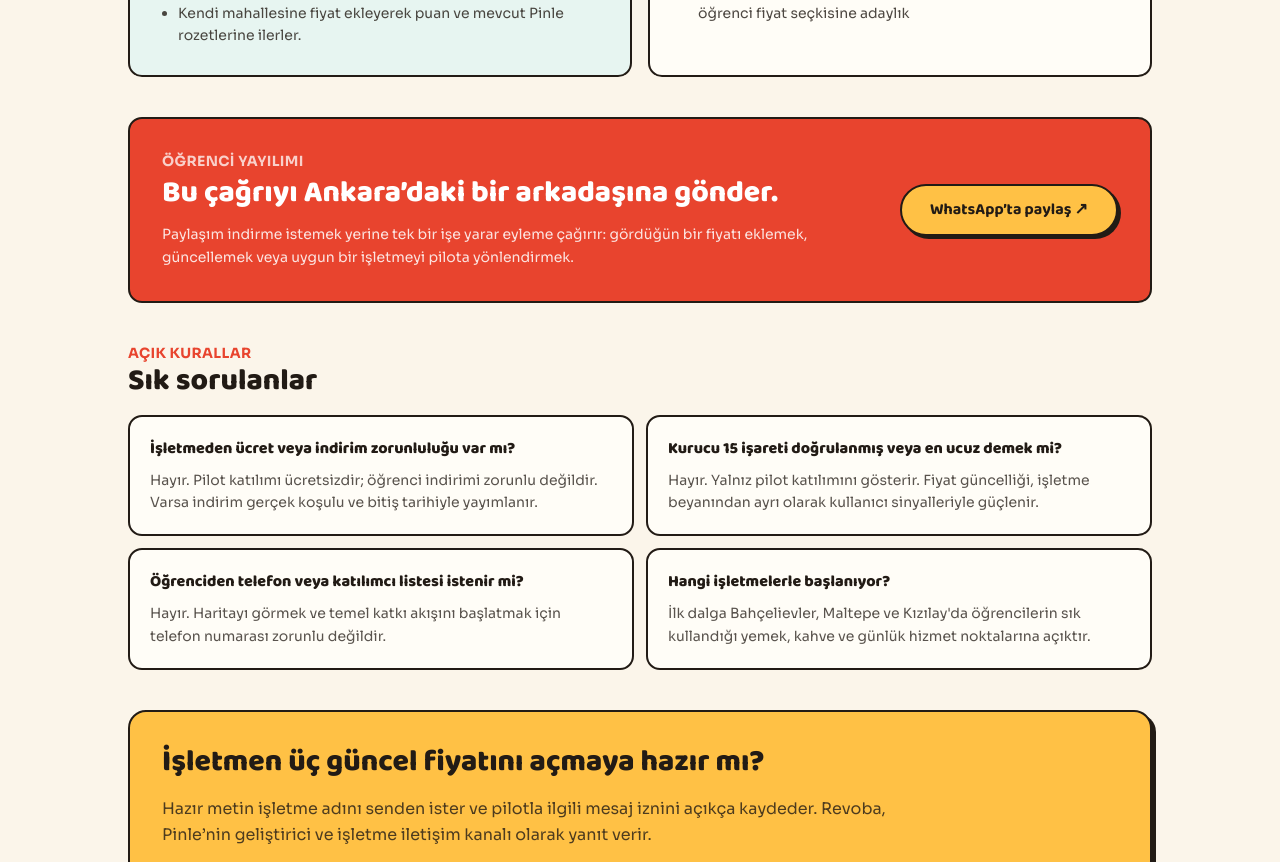
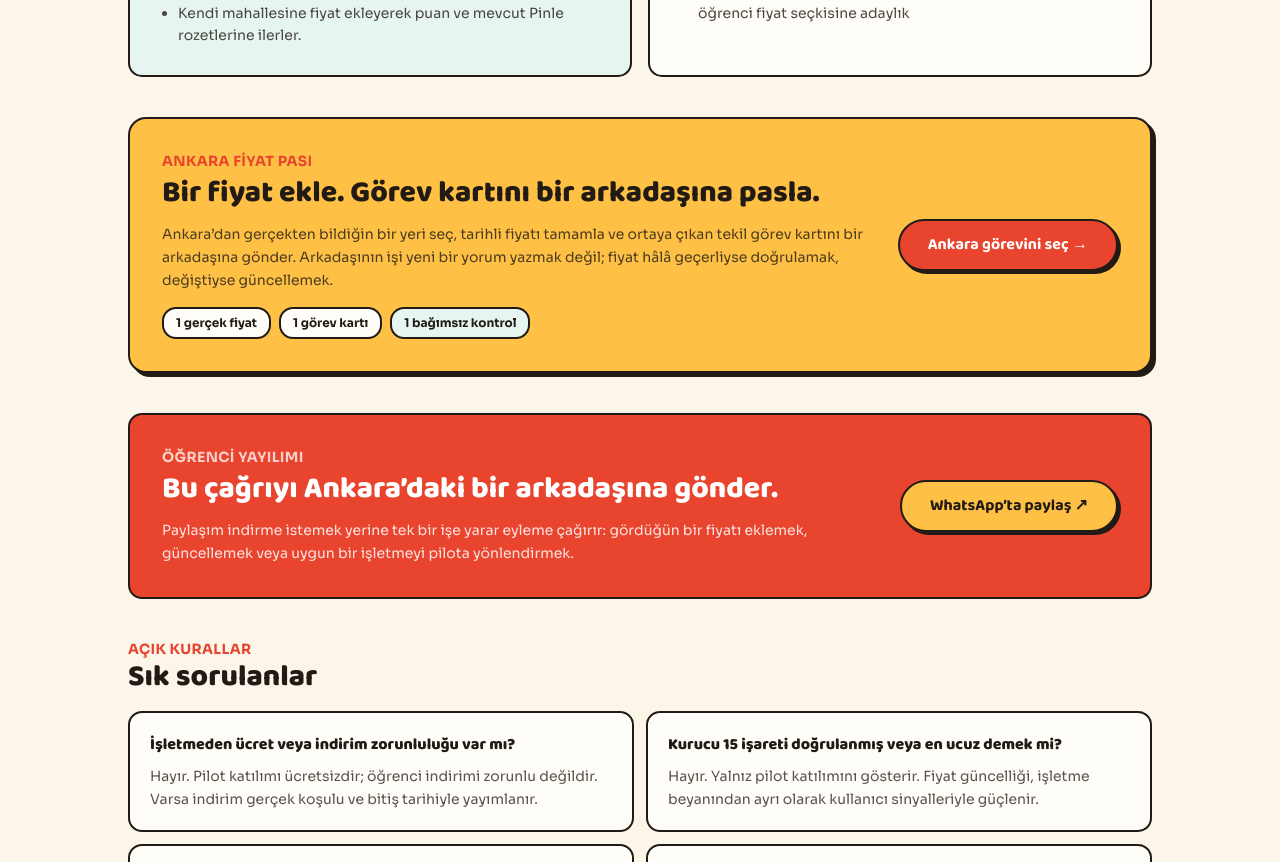
Before and after one commit to kerembasbug/pinle, a Next.js app: page /ankara/ogrenci-fiyatlari in a window 1280 px wide. Shown: the part 1486-2348 px from the top of the page. Built offline with nearby package versions, Linux system fonts and the light colour scheme; no server answers.

Commit message:
Ankara fiyat pası akışını ekle

```diff
--- a/src/app/ankara/ogrenci-fiyatlari/page.tsx
+++ b/src/app/ankara/ogrenci-fiyatlari/page.tsx
@@ -12,8 +12,10 @@ const businessOptInText =
   "Merhaba, ben [İŞLETME ADI] adına yazıyorum. Pinle Ankara Öğrenci Fiyat Dostu İşletme Pilotu'nun katılım şartlarını öğrenmek istiyorum. Bu sohbet kapsamında pilotla ilgili WhatsApp mesajları almayı kabul ediyorum.";
 const businessWhatsappUrl = `https://wa.me/905059116353?text=${encodeURIComponent(businessOptInText)}`;
 const studentShareText =
-  "Ankara'da öğrencilerin gitmeden önce güncel fiyatı görebileceği açık bir fiyat haritası pilotu başlıyor. Bahçelievler, Maltepe ve Kızılay'dan bir fiyat ekleyebilir veya işletmeni önerebilirsin:";
-const studentWhatsappUrl = `https://wa.me/?text=${encodeURIComponent(`${studentShareText} ${canonicalUrl}?utm_source=whatsapp&utm_medium=share&utm_campaign=ankara_student_price_pilot_2026_07`)}`;
+  "Ankara'da bir gerçek fiyat ekle, görev kartını bir arkadaşına gönder; o da güncelliğini sınasın. Bahçelievler, Maltepe ve Kızılay öğrenci fiyat pilotu:";
+const studentWhatsappUrl = `https://wa.me/?text=${encodeURIComponent(`${studentShareText} ${canonicalUrl}?utm_source=whatsapp&utm_medium=share&utm_campaign=ankara_student_price_pilot_2026_07&utm_content=student_challenge`)}`;
+const studentChallengeUrl =
+  "/gorevler?utm_source=pinle&utm_medium=owned&utm_campaign=ankara_student_price_pilot_2026_07&utm_content=student_challenge#ankara";
 
 export const metadata: Metadata = {
   title,
@@ -118,7 +120,7 @@ export default function AnkaraStudentPricePilotPage() {
         description,
         url: canonicalUrl,
         datePublished: "2026-07-26",
-        dateModified: "2026-07-26",
+        dateModified: "2026-07-27",
         publisher: { "@type": "Organization", name: "Revoba", url: "https://revoba.net" },
       },
       {
@@ -257,6 +259,37 @@ export default function AnkaraStudentPricePilotPage() {
           </article>
         </section>
 
+        <section
+          id="ankara-fiyat-pasi"
+          className="sticker sticker-mustard grid items-center gap-6 p-6 sm:p-8 md:grid-cols-[1fr_auto]"
+          aria-labelledby="ankara-fiyat-pasi-baslik"
+        >
+          <div>
+            <p className="text-sm font-extrabold uppercase tracking-wide text-tomato">
+              Ankara Fiyat Pası
+            </p>
+            <h2 id="ankara-fiyat-pasi-baslik" className="mt-1 text-3xl font-extrabold">
+              Bir fiyat ekle. Görev kartını bir arkadaşına pasla.
+            </h2>
+            <p className="mt-3 max-w-3xl text-sm leading-relaxed opacity-80">
+              Ankara’dan gerçekten bildiğin bir yeri seç, tarihli fiyatı tamamla ve ortaya
+              çıkan tekil görev kartını bir arkadaşına gönder. Arkadaşının işi yeni bir
+              yorum yazmak değil; fiyat hâlâ geçerliyse doğrulamak, değiştiyse güncellemek.
+            </p>
+            <div className="mt-4 flex flex-wrap gap-2 text-xs font-bold">
+              <span className="sticker-flat bg-cream px-3 py-1.5">1 gerçek fiyat</span>
+              <span className="sticker-flat bg-cream px-3 py-1.5">1 görev kartı</span>
+              <span className="sticker-flat sticker-mint px-3 py-1.5">1 bağımsız kontrol</span>
+            </div>
+          </div>
+          <Link
+            href={studentChallengeUrl}
+            className="btn btn-tomato px-7 py-3 text-center"
+          >
+            Ankara görevini seç →
+          </Link>
+        </section>
+
         <section className="sticker-flat sticker-tomato p-6 text-white sm:p-8">
           <div className="grid items-center gap-6 md:grid-cols-[1fr_auto]">
             <div>
--- a/src/app/gorevler/page.tsx
+++ b/src/app/gorevler/page.tsx
@@ -23,31 +23,49 @@ export const revalidate = 0;
 const CAMPUS_SOURCES = new Set(["campus", "gsu_gastronomi", "ozu_cuisine", "yeditepe_gastroyunica"]);
 
 type TaskContext = {
-  activationSource: "task_board" | "campus";
+  activationSource: "task_board" | "campus" | "ankara_pilot";
   utmSource: string;
   utmMedium: string;
   utmCampaign: string;
+  utmContent?: string;
 };
 
+const DEFAULT_TASK_CONTEXT: TaskContext = {
+  activationSource: "task_board",
+  utmSource: "task_board",
+  utmMedium: "owned",
+  utmCampaign: "missing_price_tasks",
+};
+
+function contextForTask(task: PriceTask, context: TaskContext) {
+  return context.activationSource === "ankara_pilot" && task.citySlug !== "ankara"
+    ? DEFAULT_TASK_CONTEXT
+    : context;
+}
+
 function taskHref(task: PriceTask, context: TaskContext) {
+  const effectiveContext = contextForTask(task, context);
   const params = new URLSearchParams({
     sehir: task.citySlug,
     kategori: task.categoryId,
     pin: task.id,
-    katki: context.activationSource,
-    utm_source: context.utmSource,
-    utm_medium: context.utmMedium,
-    utm_campaign: context.utmCampaign,
+    katki: effectiveContext.activationSource,
+    utm_source: effectiveContext.utmSource,
+    utm_medium: effectiveContext.utmMedium,
+    utm_campaign: effectiveContext.utmCampaign,
   });
+  if (effectiveContext.utmContent) params.set("utm_content", effectiveContext.utmContent);
   return `/?${params.toString()}`;
 }
 
 function taskLandingHref(task: PriceTask, context: TaskContext) {
+  const effectiveContext = contextForTask(task, context);
   const params = new URLSearchParams({
-    utm_source: context.utmSource,
-    utm_medium: context.utmMedium,
-    utm_campaign: context.utmCampaign,
+    utm_source: effectiveContext.utmSource,
+    utm_medium: effectiveContext.utmMedium,
+    utm_campaign: effectiveContext.utmCampaign,
   });
+  if (effectiveContext.utmContent) params.set("utm_content", effectiveContext.utmContent);
   return `/gorev/${task.id}?${params.toString()}`;
 }
 
@@ -62,6 +80,10 @@ export default async function PriceTasksPage({
   const incomingCampaign = typeof query.utm_campaign === "string" ? query.utm_campaign : "";
   const fromCampus =
     incomingCampaign === "campus_price_tasks_2026_07" && CAMPUS_SOURCES.has(incomingSource);
+  const fromAnkaraPilot =
+    incomingCampaign === "ankara_student_price_pilot_2026_07" &&
+    incomingSource === "pinle" &&
+    incomingMedium === "owned";
   const taskContext: TaskContext = fromCampus
     ? {
         activationSource: "campus",
@@ -69,12 +91,15 @@ export default async function PriceTasksPage({
         utmMedium: incomingMedium === "outreach_email" ? "outreach_email" : "owned",
         utmCampaign: "campus_price_tasks_2026_07",
       }
-    : {
-        activationSource: "task_board",
-        utmSource: "task_board",
-        utmMedium: "owned",
-        utmCampaign: "missing_price_tasks",
-      };
+    : fromAnkaraPilot
+      ? {
+          activationSource: "ankara_pilot",
+          utmSource: "pinle",
+          utmMedium: "owned",
+          utmCampaign: "ankara_student_price_pilot_2026_07",
+          utmContent: "student_challenge",
+        }
+      : DEFAULT_TASK_CONTEXT;
   const board = getPriceTaskBoard();
   const formattedTotal = board.totalMissing.toLocaleString("tr-TR");
   const campaignUrl = "https://pinle.app/gorevler";
--- a/src/app/page.tsx
+++ b/src/app/page.tsx
@@ -18,6 +18,7 @@ export default async function Home({
     katki === "shared_task" ||
     katki === "sprint_beyoglu" ||
     katki === "sprint_kadikoy" ||
+    katki === "ankara_pilot" ||
     katki === "methodology"
       ? katki
       : undefined;
--- a/src/app/sitemap.ts
+++ b/src/app/sitemap.ts
@@ -16,9 +16,9 @@ const STATIC_LAST_MODIFIED = {
   istanbulSprint: "2026-07-22T09:08:22.000Z",
   prices: "2026-07-23T15:04:39.000Z",
   methodology: "2026-07-22T10:20:38.000Z",
-  tasks: "2026-07-22T08:35:17.000Z",
+  tasks: "2026-07-27T09:20:00.000Z",
   campus: "2026-07-22T08:16:48.000Z",
-  ankaraStudentPilot: "2026-07-26T12:00:00.000Z",
+  ankaraStudentPilot: "2026-07-27T09:20:00.000Z",
   ankaraPressRelease: "2026-07-26T12:00:00.000Z",
   privacy: "2026-07-22T09:08:22.000Z",
 } as const;
--- a/src/lib/acquisition.ts
+++ b/src/lib/acquisition.ts
@@ -116,6 +116,7 @@ export const ACQUISITION_CONTENTS = [
   "beyoglu_success",
   "kadikoy_success",
   "student_invite",
+  "student_challenge",
   "business_call",
   "whatsapp_status",
 ] as const;
--- a/src/lib/marketing.ts
+++ b/src/lib/marketing.ts
@@ -63,6 +63,7 @@ export const ACTIVATION_SOURCES = [
   "shared_task",
   "sprint_beyoglu",
   "sprint_kadikoy",
+  "ankara_pilot",
   "methodology",
 ] as const;
 export const ACTIVATION_ACTIONS = [
```
